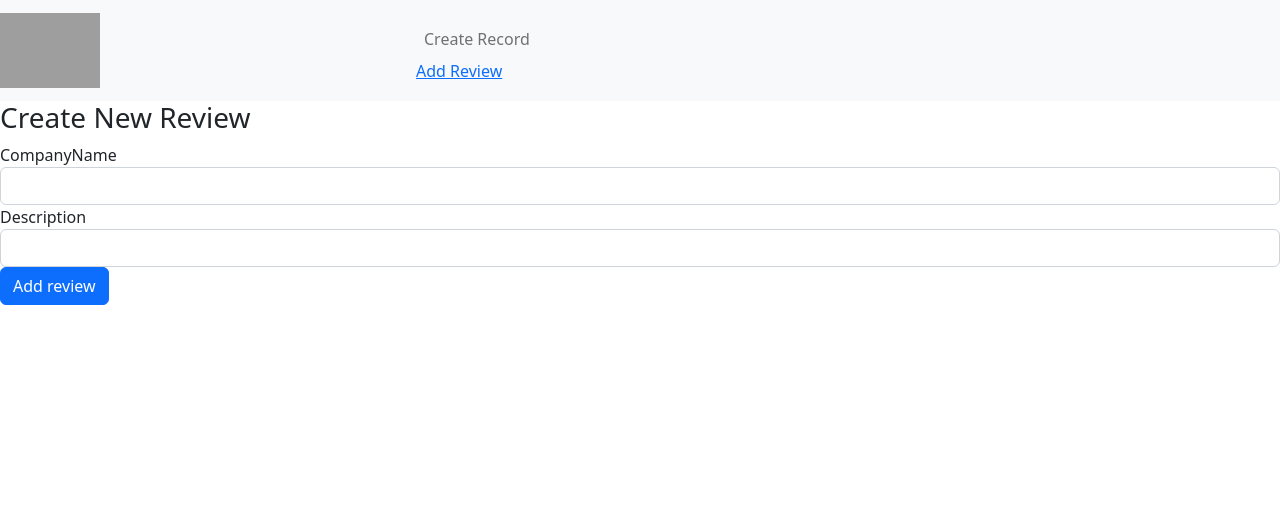
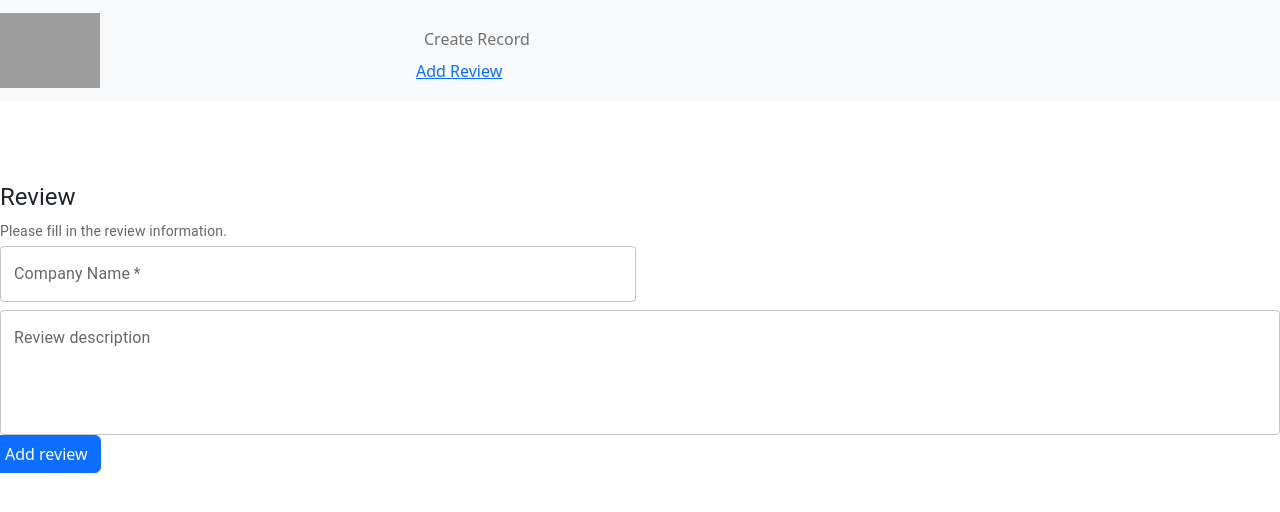
Before and after one commit to vsarunhah/ntr, a React (Create React App) app in the folder client/: page /review/add in a window 1280 px wide. Shown: the top 512 px of the page. Built offline with nearby package versions, Linux system fonts and the light colour scheme; grey boxes are pictures that could not be loaded.

Commit message:
Connect frontend with backend for create review

```diff
--- a/client/package.json
+++ b/client/package.json
@@ -3,6 +3,9 @@
   "version": "0.1.0",
   "private": true,
   "dependencies": {
+    "@emotion/react": "^11.10.4",
+    "@emotion/styled": "^11.10.4",
+    "@mui/material": "^5.10.7",
     "@testing-library/jest-dom": "^5.16.5",
     "@testing-library/react": "^13.4.0",
     "@testing-library/user-event": "^13.5.0",
@@ -12,6 +15,7 @@
     "react-dom": "^18.2.0",
     "react-router-dom": "^6.4.1",
     "react-scripts": "^2.1.3",
+    "typescript": "^4.8.4",
     "web-vitals": "^2.1.4"
   },
   "scripts": {
--- a/client/src/components/reviews/createReview.js
+++ b/client/src/components/reviews/createReview.js
@@ -1,6 +1,9 @@
 import React, { useState } from "react";
 import { useNavigate } from "react-router";
 import axios from "axios";
+import Grid from '@mui/material/Grid';
+import { Box, TextField, Typography } from '@mui/material';
+
 
 export default function CreateReview() {
  const [form, setForm] = useState({
@@ -35,31 +38,27 @@ export default function CreateReview() {
    navigate("/");
  }
 
- // This following section will display the form that takes the input from the user.
+
+
 	return (
-   <div>
-     <h3>Create New Review</h3>
+		<Grid>
+        <Box my={10}></Box>
 			<form onSubmit={onSubmit}>
-       <div className="form-group">
-         <label htmlFor="companyName">CompanyName</label>
-         <input
-           type="text"
-           className="form-control"
-           id="companyName"
-           value={form.companyName}
-           onChange={(e) => updateForm({ companyName: e.target.value })}
-         />
-       </div>
-       <div className="form-group">
-         <label htmlFor="description">Description</label>
-         <input
-           type="text"
-           className="form-control"
-           id="description"
-           value={form.description}
-           onChange={(e) => updateForm({ description: e.target.value })}
-         />
-       </div>
+				<Typography gutterBottom variant="h5">
+					Review
+				</Typography>
+				<Typography variant="body2" color="textSecondary" component="p" gutterBottom>
+					Please fill in the review information.
+				</Typography>
+                <Grid container spacing={1}>
+                <Grid xs={12} sm={6} item className="form-group">
+                    <TextField placeholder="Enter company name" label="Company Name" variant="outlined" fullWidth required
+                    value={form.companyName} onChange={(e) => updateForm({ companyName: e.target.value })}/>
+                </Grid>
+                <Grid item xs={12}>
+                    <TextField multiline rows={4} placeholder="" label="Review description" variant="outlined" fullWidth
+                    value={form.description} onChange={(e) => updateForm({ description: e.target.value })} />
+                </Grid>
                 <div className="form-group">
                   <input
                     type="submit"
@@ -67,7 +66,47 @@ export default function CreateReview() {
                     className="btn btn-primary"
                   />
                 </div>
+                </Grid>
 			</form>
-   </div>
+		</Grid>
 	);
+
+
+
+
+ // This following section will display the form that takes the input from the user.
+//  return (
+//    <div>
+//      <h3>Create New Review</h3>
+//      <form onSubmit={onSubmit}>
+//        <div className="form-group">
+//          <label htmlFor="companyName">CompanyName</label>
+//          <input
+//            type="text"
+//            className="form-control"
+//            id="companyName"
+//            value={form.companyName}
+//            onChange={(e) => updateForm({ companyName: e.target.value })}
+//          />
+//        </div>
+//        <div className="form-group">
+//          <label htmlFor="description">Description</label>
+//          <input
+//            type="text"
+//            className="form-control"
+//            id="description"
+//            value={form.description}
+//            onChange={(e) => updateForm({ description: e.target.value })}
+//          />
+//        </div>
+//        <div className="form-group">
+//          <input
+//            type="submit"
+//            value="Add review"
+//            className="btn btn-primary"
+//          />
+//        </div>
+//      </form>
+//    </div>
+//  );
 }
--- /dev/null
+++ b/client/src/react-app-env.d.ts
@@ -0,0 +1 @@
+/// <reference types="react-scripts" />
--- a/package.json
+++ b/package.json
@@ -1,5 +1,8 @@
 {
   "dependencies": {
+    "@emotion/react": "^11.10.4",
+    "@emotion/styled": "^11.10.4",
+    "@mui/material": "^5.10.7",
     "axios": "^0.27.2"
   }
 }
```
Also changed, not shown: client/tsconfig.json (added, +25 -0 lines), 2 other files (tests, documents, lock files or other folders). Lines whose indentation alone changed are shown as unchanged.
